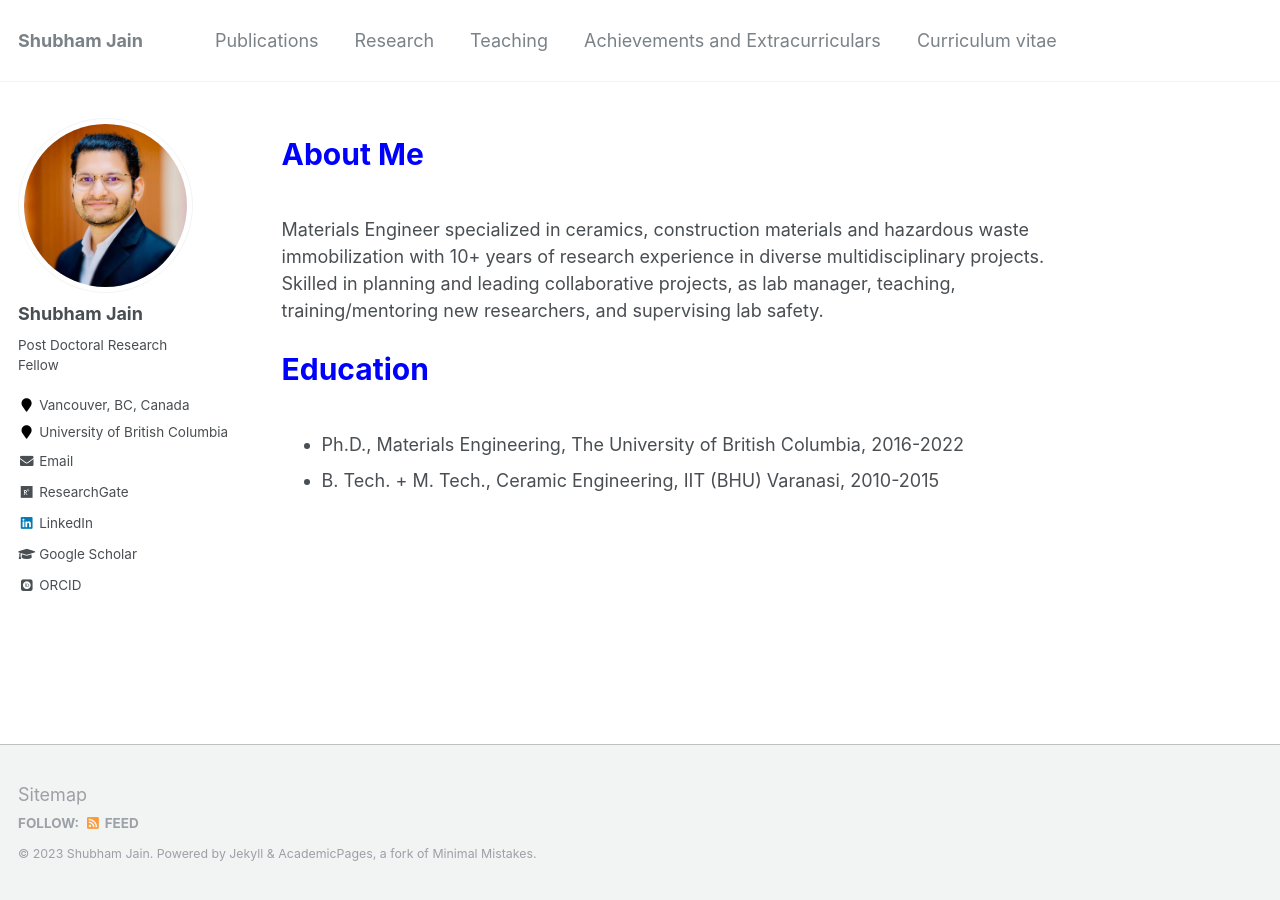
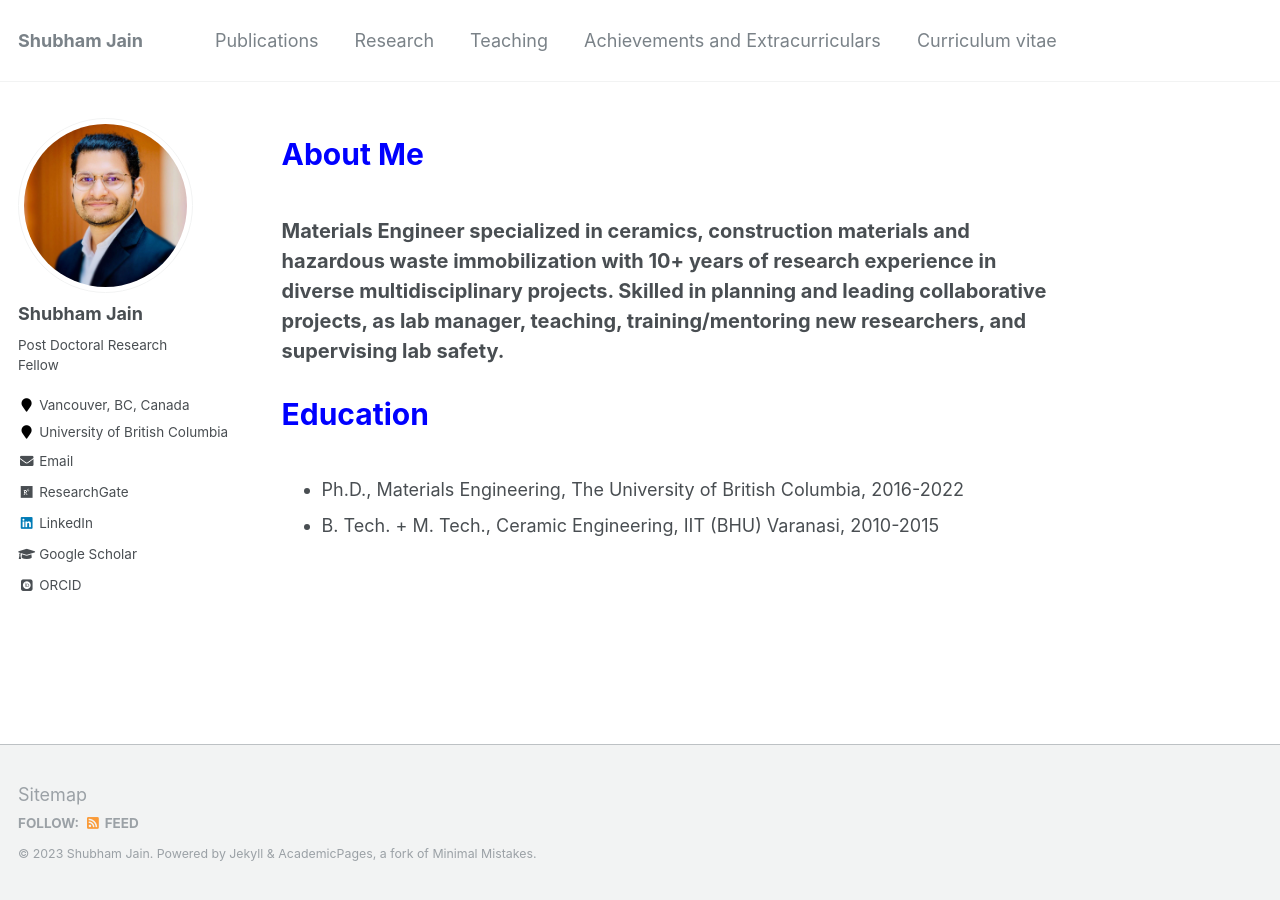
Before and after one commit to shubhamj2611/shubhamj2611.github.io, a Jekyll site: the page built from _pages/about.md, in a window 1280 px wide. Built offline with Jekyll 4.4.1, drawn with Linux system fonts in a browser that asks for light colours; some web fonts are replaced.

Commit message:
Update about.md

```diff
--- a/_pages/about.md
+++ b/_pages/about.md
@@ -10,8 +10,8 @@ redirect_from:
 
 <p style="text-align:left; color:Blue; font-size:30px; font-weight:bold;"> About Me </p>
 
-Materials Engineer specialized in ceramics, construction materials and hazardous waste immobilization with 10+ years of research experience in diverse multidisciplinary projects. Skilled in planning and leading collaborative projects, as lab manager, teaching, training/mentoring new researchers, and supervising lab safety.
-{: .text-left}
+<p style="text-align:left; font-size:20px; font-weight:bold;"> Materials Engineer specialized in ceramics, construction materials and hazardous waste immobilization with 10+ years of research experience in diverse multidisciplinary projects. Skilled in planning and leading collaborative projects, as lab manager, teaching, training/mentoring new researchers, and supervising lab safety. </p>
+
 
 
 <p style="text-align:left; color:Blue; font-size:30px; font-weight:bold;"> Education </p>
```
